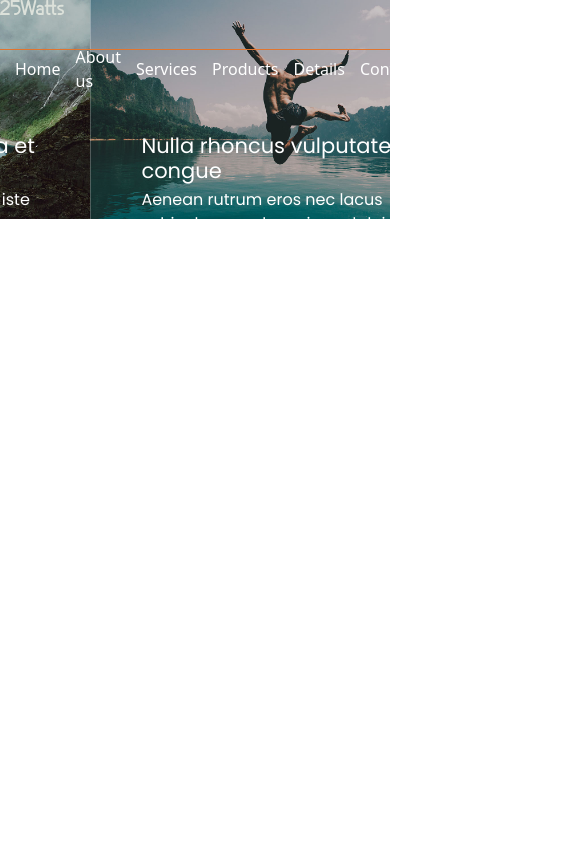
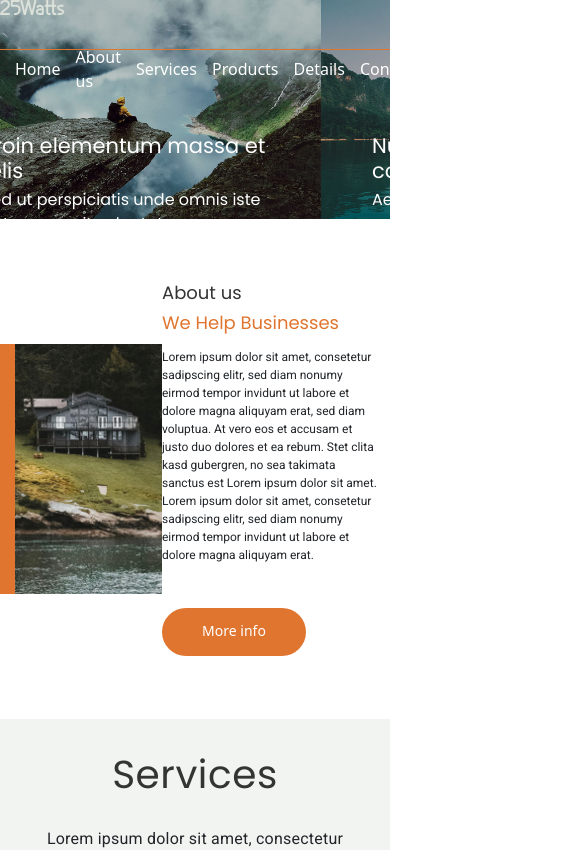
Before and after one commit to HectorAllende/test2_25watts_HectorAllende, a React (Create React App) app: page / in a window 390 px wide. Shown: the top 850 px of the page, 585 px wide, since content can reach past the window. Built offline with nearby package versions, Linux system fonts and the light colour scheme; data requests are answered from the project's data file.

Commit message:
adaptando pagina

```diff
--- a/db.json
+++ b/db.json
@@ -1,9 +1,16 @@
 {
-  "posts": [
+  "header": [
     {
       "id": 1,
-      "title": "json-server",
-      "author": "typicode"
+      "titulo1": "Sed ut perspiciatis unde omnis iste natus",
+      "parrafo1": "Sed ut perspiciatis unde omnis iste natus error sit voluptatem accusantium doloremque.",
+      "img1":"img/slide1.png",
+      "titulo2": "Proin elementum massa et felis",
+      "parrafo2": "Sed ut perspiciatis unde omnis iste natus error sit voluptatem accusantium doloremque.",
+      "img2":"img/slide2.png",
+      "titulo3": "Nulla rhoncus vulputate congue",
+      "parrafo3": "Aenean rutrum eros nec lacus vehicula, sempler euismod dui.",
+      "img3":"img/slide3.png"
 
     }
   ],
--- a/src/App.js
+++ b/src/App.js
@@ -1,3 +1,4 @@
+import React, { useEffect } from 'react';
 import Header from "./components/Header/Header";
 import About from "./components/About us/About";
 import Services from "./components/Services/Services";
@@ -5,10 +6,19 @@ import Products from "./components/Produts/Products";
 import Details from "./components/Details/Details";
 import Contact from "./components/Contact/Contact";
 
-function App() {
+const App = () => {
+
+  useEffect(() => {
+    const jumbotron = document.querySelector('.jumbotron');
+    jumbotron.scrollIntoView({ behavior: 'smooth' })
+  }, [])
+
   return (
     <>
-      <Header />
+
+      <div className='jumbotron'>
+        <Header />
+      </div>
       <section className="about" id="about">
         <About />
       </section>
@@ -24,10 +34,6 @@ function App() {
       <section className="contact" id="contact">
         <Contact />
       </section>
-
-
-
-
     </>
   );
 }
--- a/src/components/About us/About.js
+++ b/src/components/About us/About.js
@@ -1,9 +1,5 @@
 import React,{useState, useEffect} from 'react';
 import axios from 'axios'
-
-
-
-
 
 const About = () => {
 
@@ -13,25 +9,28 @@ const About = () => {
 
         const consultarApi = async ()=>{
             const url = 'http://localhost:8000/about'
-
             const resultado = await axios.get(url)
-            setDatos(resultado.data)
+            setDatos(resultado.data[0])
         }
         consultarApi()
     }, [])
+
+    const {principal, secundario, parrafo, boton, img}= datos
+
 
 
     return (
         <>
         <section className='about-us' id='about'>
             <div className='container after about'>
-                <img src="img/about.png" alt="about" />
+
+                <img src={img} alt="about" className='img-fluid'/>
+
                 <div className='textos_about'>
-                    <h5 className='principal'>About us</h5>
-                    <h5 className='secundario'>We Help Businesses</h5>
-                    <p>Lorem ipsum dolor sit amet, consetetur sadipscing elitr, sed diam nonumy eirmod tempor invidunt ut labore et dolore magna aliquyam erat, sed diam voluptua. At vero eos et accusam et justo duo dolores et ea rebum. Stet clita kasd gubergren, no sea takimata sanctus est Lorem ipsum dolor sit amet. Lorem ipsum dolor sit amet, consetetur sadipscing elitr, sed diam nonumy eirmod tempor invidunt ut labore et dolore magna aliquyam erat.</p>
-
-                    <a>More info</a>
+                    <h5 className='principal'>{principal}</h5>
+                    <h5 className='secundario'>{secundario}</h5>
+                    <p>{parrafo}</p>
+                    <a href='#'>{boton}</a>
                 </div>
             </div>
         </section>
--- a/src/components/Header/slider.js
+++ b/src/components/Header/slider.js
@@ -1,11 +1,25 @@
-import React from 'react';
+import React, {useState, useEffect} from 'react';
+import axios from 'axios';
 import 'bootstrap/dist/css/bootstrap.min.css';
 
 
 
 const Slider = () => {
+    const [datos, setDatos]= useState([])
+
+    useEffect(() => {
+
+        const consultarApi = async ()=>{
+            const url = 'http://localhost:8000/header'
+            const resultado = await axios.get(url)
+            setDatos(resultado.data[0])
+        }
+        consultarApi()
+    }, [])
+
+    const {titulo1, parrafo1, img1, titulo2, parrafo2, img2, titulo3, parrafo3, img3 } = datos
+
     return (
-
         <>
             <section className='banner'>
                 <div className='imagenes'>
@@ -17,29 +31,26 @@ const Slider = () => {
                         </div>
                         <div className="carousel-inner">
                             <div className="carousel-item active" data-bs-interval="3000">
-                                <img src="img/slide1.png" className="d-block w-100" alt="slider1" />
+                                <img src={img1}className="d-block w-100" alt="slider1" />
                                 <div className="carousel-caption container">
-                                    <h5>Sed ut perspiciatis unde omnis iste natus</h5>
-                                    <p>Sed ut perspiciatis unde omnis iste natus error sit voluptatem accusantium doloremque.</p>
-
+                                    <h5>{titulo1}</h5>
+                                    <p>{parrafo1}</p>
                                     <a href="#">Read more</a>
                                 </div>
                             </div>
                             <div className="carousel-item" data-bs-interval="3000">
-                                <img src="img/slide2.png" className="d-block w-100" alt="slider2" />
+                                <img src={img2} className="d-block w-100" alt="slider2" />
                                 <div className="carousel-caption  container">
-                                    <h5>Proin elementum massa et felis</h5>
-                                    <p>Sed ut perspiciatis unde omnis iste natus error sit voluptatem accusantium doloremque.</p>
-
+                                    <h5>{titulo2}</h5>
+                                    <p>{parrafo2}</p>
                                     <a href="#">Read more</a>
                                 </div>
                             </div>
                             <div className="carousel-item" data-bs-interval="3000">
-                                <img src="img/slide3.png" className="d-block w-100" alt="slider3" />
+                                <img src={img3} className="d-block w-100" alt="slider3" />
                                 <div className="carousel-caption container">
-                                    <h5>Nulla rhoncus vulputate congue</h5>
-                                    <p>Aenean rutrum eros nec lacus vehicula, sempler euismod dui</p>
-
+                                    <h5>{titulo3}</h5>
+                                    <p>{parrafo3}</p>
                                     <a href="#">Read more</a>
                                 </div>
                             </div>
--- a/src/styles/styles.css
+++ b/src/styles/styles.css
@@ -196,10 +196,8 @@ nav{
 /* Home */
 
 .banner{
-    height: 100vh;
+
     width: 100%;
-
-
 }
 
 .banner .imagenes{
@@ -291,6 +289,7 @@ nav{
     display: flex;
     justify-content:space-evenly;
     align-items: center;
+    overflow: hidden;
 }
 
 
@@ -389,7 +388,7 @@ nav{
 }
 
 .services_card{
-    width: 80%;
+    width: 100%;
     margin: auto;
     display: flex;
     flex-wrap: wrap;
@@ -765,6 +764,35 @@ input[type="submit"]{
 
     }
 
+    /* about us */
+
+
+.about img{
+    width: 300px;
+    height: 400px;
+}
+
+.about .textos_about{
+    width: 50%;
+}
+
+
+/* Services */
+
+.services_card{
+    width: 100%;
+    margin: auto;
+    display: flex;
+    flex-wrap: nowrap;
+    justify-content: space-between;
+
+}
+.services_card .card p{
+
+    font-size: 18px;
+}
+
+
 
 
 }
@@ -807,6 +835,66 @@ input[type="submit"]{
         font-size: 14px;
         border-radius: 25px;
     }
+
+    /* about */
+
+
+    .about{
+
+        display: flex;
+        justify-content:space-around;
+        align-items: center;
+
+    }
+
+
+    .about img{
+        width: 200px;
+        height: 350px;
+        object-fit: cover;
+    }
+
+    .about .textos_about{
+        width: 50%;
+    }
+
+    .about .textos_about .principal, .secundario{
+        font-size: 30px;
+
+    }
+
+
+    .about .textos_about p{
+
+        margin-top: 20px;
+
+    }
+
+    .after::after{
+        content: '';
+        display: block;
+        margin-top: 0;
+        width: 24px;
+        height: 350px;
+        left: 0;
+        background: var(--unnamed-color-e0752f);
+        position: absolute;
+    }
+
+    /* services */
+
+    .services .services_text{
+
+        width: 80%;
+
+
+    }
+
+.services_card .card p{
+    font-size: 14px;
+}
+
+
 
 
 }
@@ -858,8 +946,87 @@ input[type="submit"]{
         border-radius: 25px;
 
     }
+
+        /* about */
+
+        .about{
+            height: 500px;
+            display: flex;
+            justify-content:space-around;
+            align-items: center;
+
+        }
+
+        .about img{
+            width: 150px;
+            height: 300px;
+            object-fit: cover;
+        }
+
+        .about .textos_about{
+            width: 60%;
+        }
+
+        .about .textos_about .principal, .secundario{
+            font-size: 20px;
+
+        }
+
+
+        .about .textos_about p{
+            font-size: 14px;
+            margin-top: 20px;
+
+        }
+
+        .after::after{
+            content: '';
+            display: block;
+            margin-top: 0;
+            width: 24px;
+            height: 300px;
+            left: 0;
+            background: var(--unnamed-color-e0752f);
+            position: absolute;
+        }
+
 }
 
 @media screen and (max-width:575px){
+        /* about */
+
+        .about img{
+            width: 150px;
+            height: 250px;
+            object-fit: cover;
+        }
+
+        .about .textos_about{
+            width: 60%;
+        }
+
+        .about .textos_about .principal, .secundario{
+            font-size: 18px;
+
+        }
+
+
+        .about .textos_about p{
+            font-size: 12px;
+            margin-top: 15px;
+
+        }
+
+        .after::after{
+            content: '';
+            display: block;
+            margin-top: 0;
+            width: 15px;
+            height: 250px;
+            left: 0;
+            background: var(--unnamed-color-e0752f);
+            position: absolute;
+        }
+
 
 }
```
